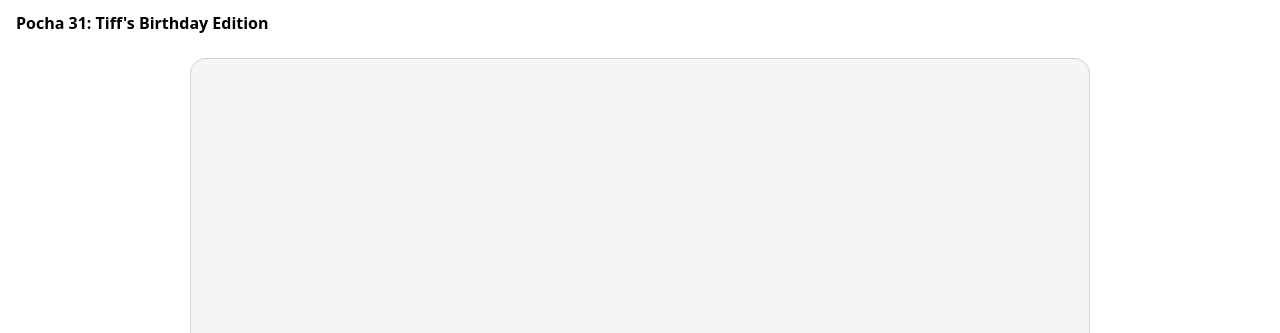
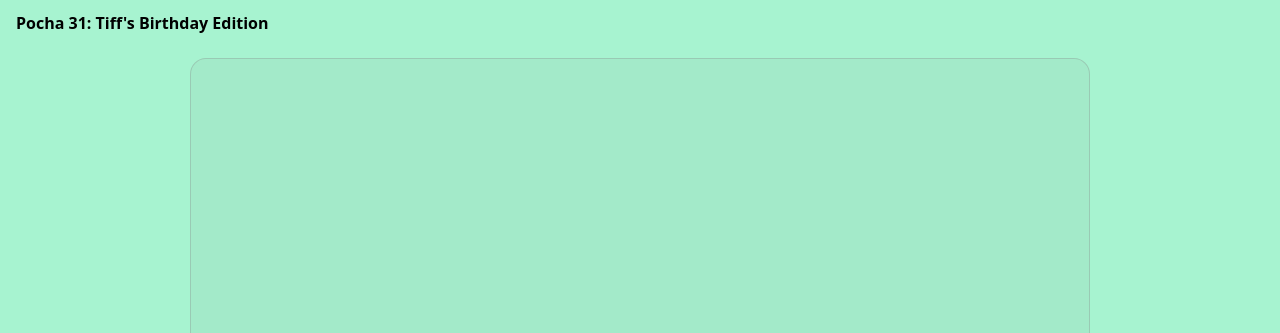
Before and after one commit to benson-wu/receipt-photobooth, a website built with Vite: page index.html in a window 1280 px wide. Shown: the top 333 px of the page. Built offline with nearby package versions, Linux system fonts and the light colour scheme.

Commit message:
Fix mint background and capture button

```diff
--- a/src/main.js
+++ b/src/main.js
@@ -79,7 +79,6 @@ function renderCamera() {
   const video = document.querySelector("#video");
   video.srcObject = stream;
 
-  // ✅ click handlers go here (AFTER innerHTML)
   document.querySelector("#cancelBtn").addEventListener("click", () => {
     stopStream();
     renderStart();
--- a/src/style.css
+++ b/src/style.css
@@ -4,6 +4,10 @@
 }
 
 * { box-sizing: border-box; }
+
+body {
+  background: #A7F3D0 !important; /* mint */
+}
 
 html, body {
   height: 100%;
```
